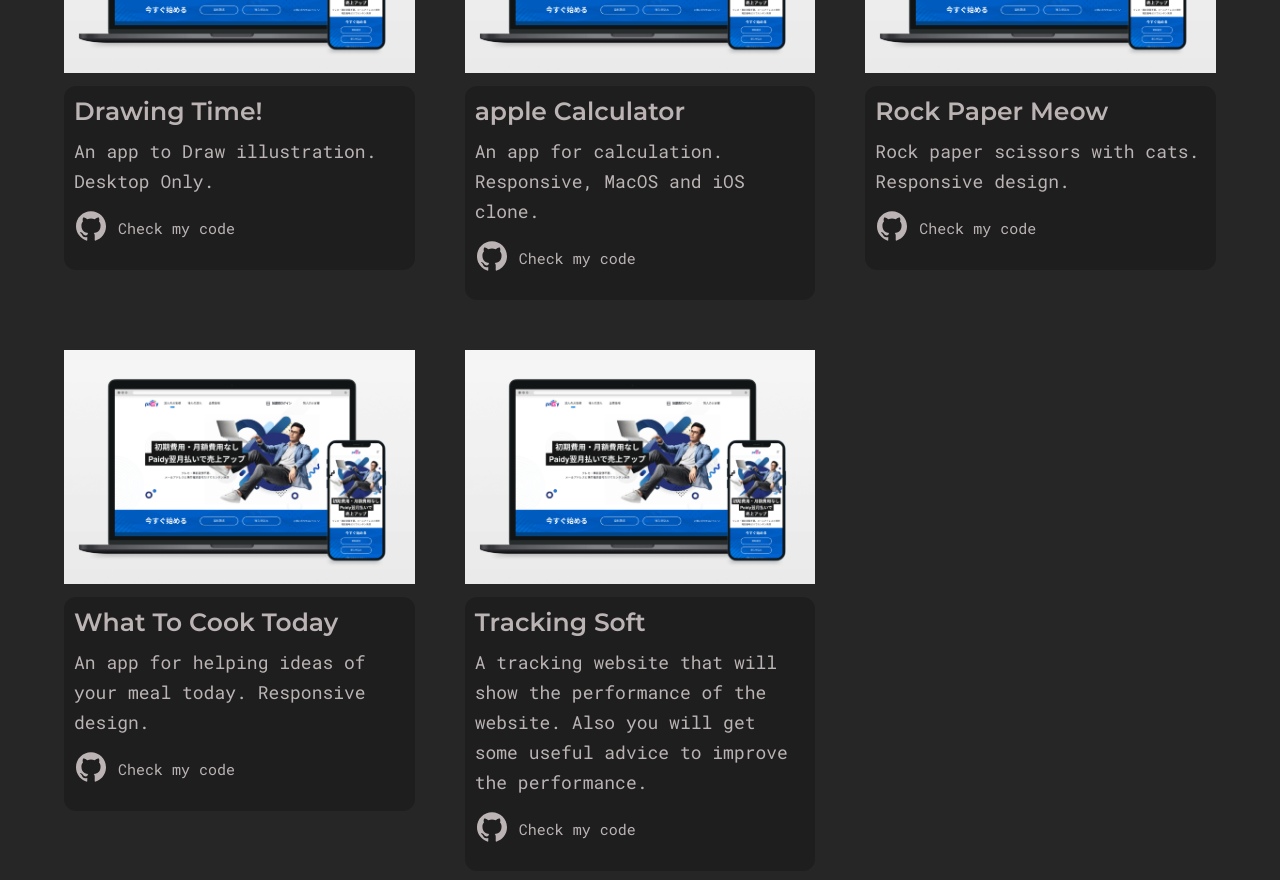
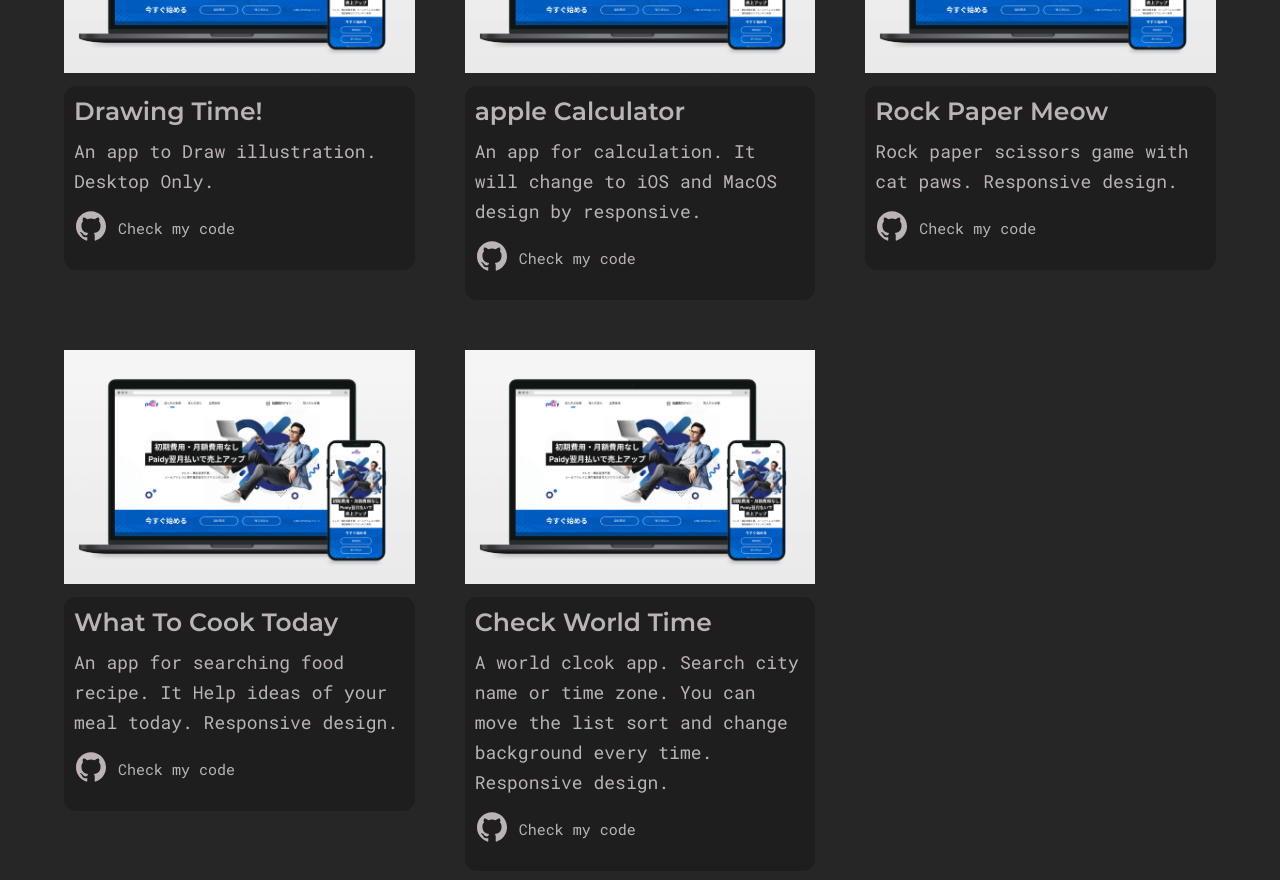
Before and after one commit to Marina294/Portfolio-React, a React (Create React App) app: page /works in a window 1280 px wide. Shown: the part 500-1380 px from the top of the page. Built offline with nearby package versions, Linux system fonts and the light colour scheme; a web font is replaced by a local one.

Commit message:
added link

```diff
--- a/src/assets/data/works.js
+++ b/src/assets/data/works.js
@@ -13,7 +13,8 @@ const works = [
   {
     id: uuidv4(),
     name: 'apple Calculator',
-    desc: 'An app for calculation. Responsive, MacOS and iOS clone.',
+    desc:
+      'An app for calculation. It will change to iOS and MacOS design by responsive.',
     link: 'https://calculator-clone-apple.netlify.app/',
     img: DrawingTimeImg,
     gitLink: 'https://github.com/Marina294/Calculator-app',
@@ -21,7 +22,7 @@ const works = [
   {
     id: uuidv4(),
     name: 'Rock Paper Meow',
-    desc: 'Rock paper scissors with cats. Responsive design.',
+    desc: 'Rock paper scissors game with cat paws. Responsive design.',
     link: 'https://rock-paper-meow.netlify.app/',
     img: DrawingTimeImg,
     gitLink: 'https://github.com/Marina294/Rock-Paper-Scissors-app',
@@ -29,19 +30,20 @@ const works = [
   {
     id: uuidv4(),
     name: 'What To Cook Today',
-    desc: 'An app for helping ideas of your meal today. Responsive design.',
+    desc:
+      'An app for searching food recipe. It Help ideas of your meal today. Responsive design.',
     link: 'https://whattocooktoday.netlify.app/',
     img: DrawingTimeImg,
     gitLink: 'https://github.com/Marina294/whatToCookToday',
   },
   {
     id: uuidv4(),
-    name: 'Tracking Soft',
+    name: 'Check World Time',
     desc:
-      'A tracking website that will show the performance of the website. Also you will get some useful advice to improve the performance.',
-    link: 'https://www.linkedin.com/in/marina-yamamoto-558276128/',
+      'A world clcok app. Search city name or time zone. You can move the list sort and change background every time. Responsive design.',
+    link: 'https://check-world-time.netlify.app/',
     img: DrawingTimeImg,
-    gitLink: 'https://github.com/Marina294/Rock-Paper-Scissors-app',
+    gitLink: 'https://github.com/Marina294/World-clock-react',
   },
 ];
 
--- a/src/components/WorksItem.js
+++ b/src/components/WorksItem.js
@@ -1,5 +1,4 @@
 import React from 'react';
-// import { Link } from 'react-router-dom';
 import styled from 'styled-components';
 import { ImGithub } from 'react-icons/im';
 import WorkImg from '../assets/images/projectImg.png';
```
